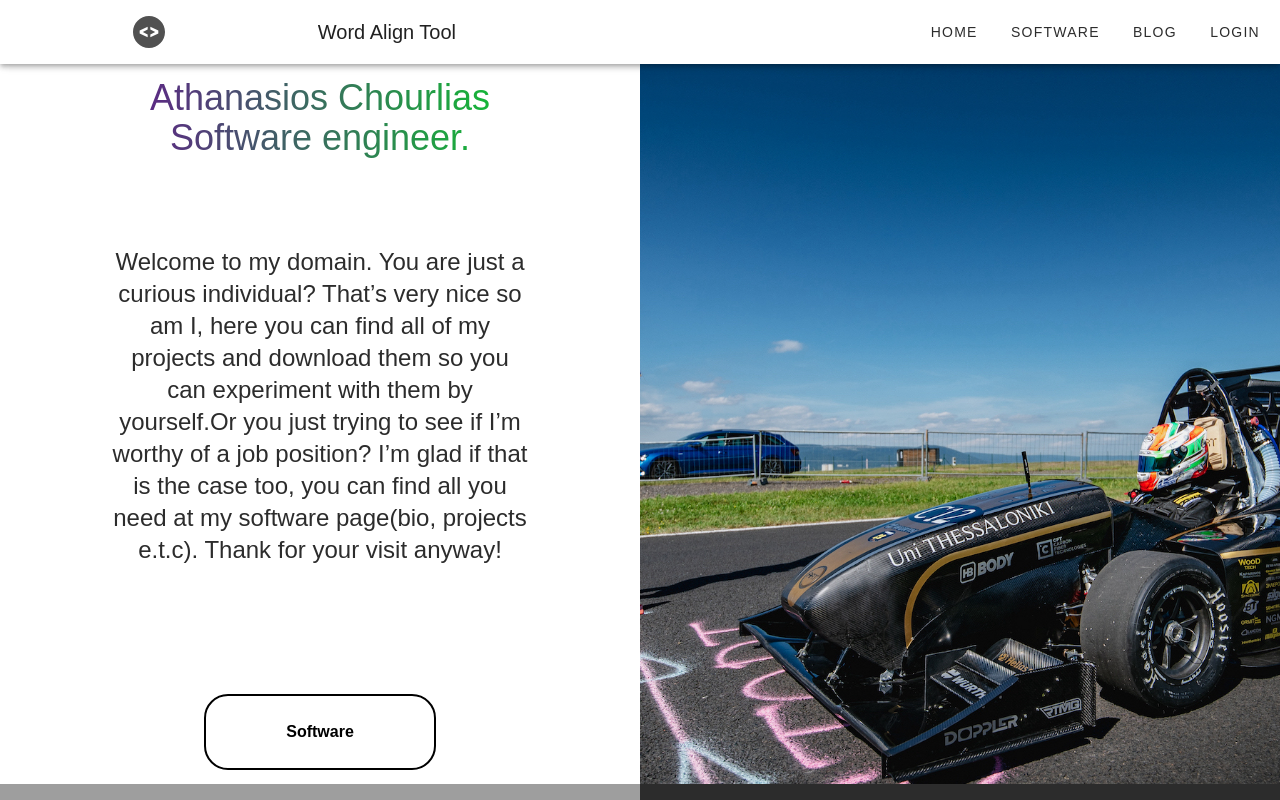
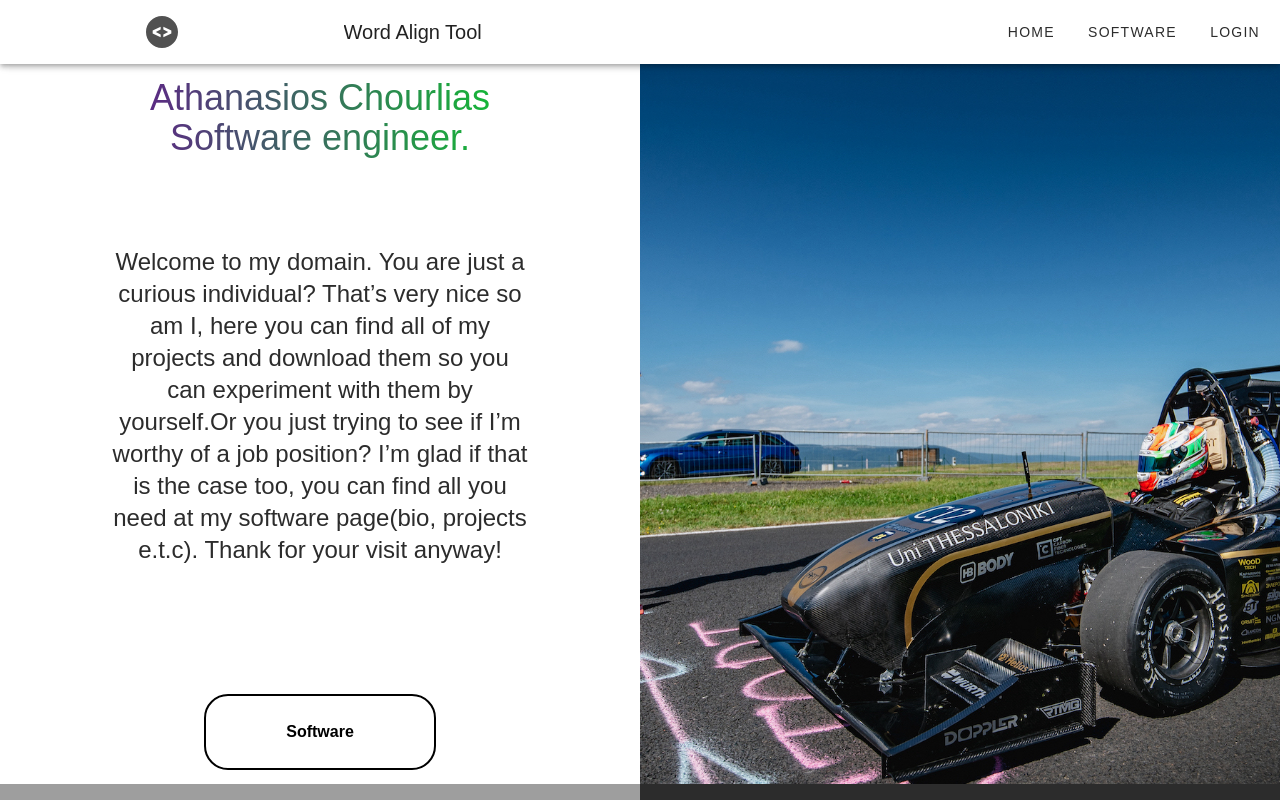
Before and after one commit to Athanasioschourlias/pesonal-web-page-v3-client, a Vue app: page / in a window 1280 px wide. Shown: the top 800 px of the page. Built offline with nearby package versions, Linux system fonts and the light colour scheme; grey boxes are pictures that could not be loaded.

Commit message:
code-cleanup/development:
  * Added the logic so only members can see the articles that the bloger uploads

```diff
--- a/src/components/navigationBar.vue
+++ b/src/components/navigationBar.vue
@@ -23,7 +23,7 @@
           Software
       </v-btn>
     </router-link>
-    <router-link to="/blog">
+    <router-link v-if="role === 'member'" to="/blog">
       <v-btn text
              color="anchor"
              class="hover:bg-neutral-50">
```
